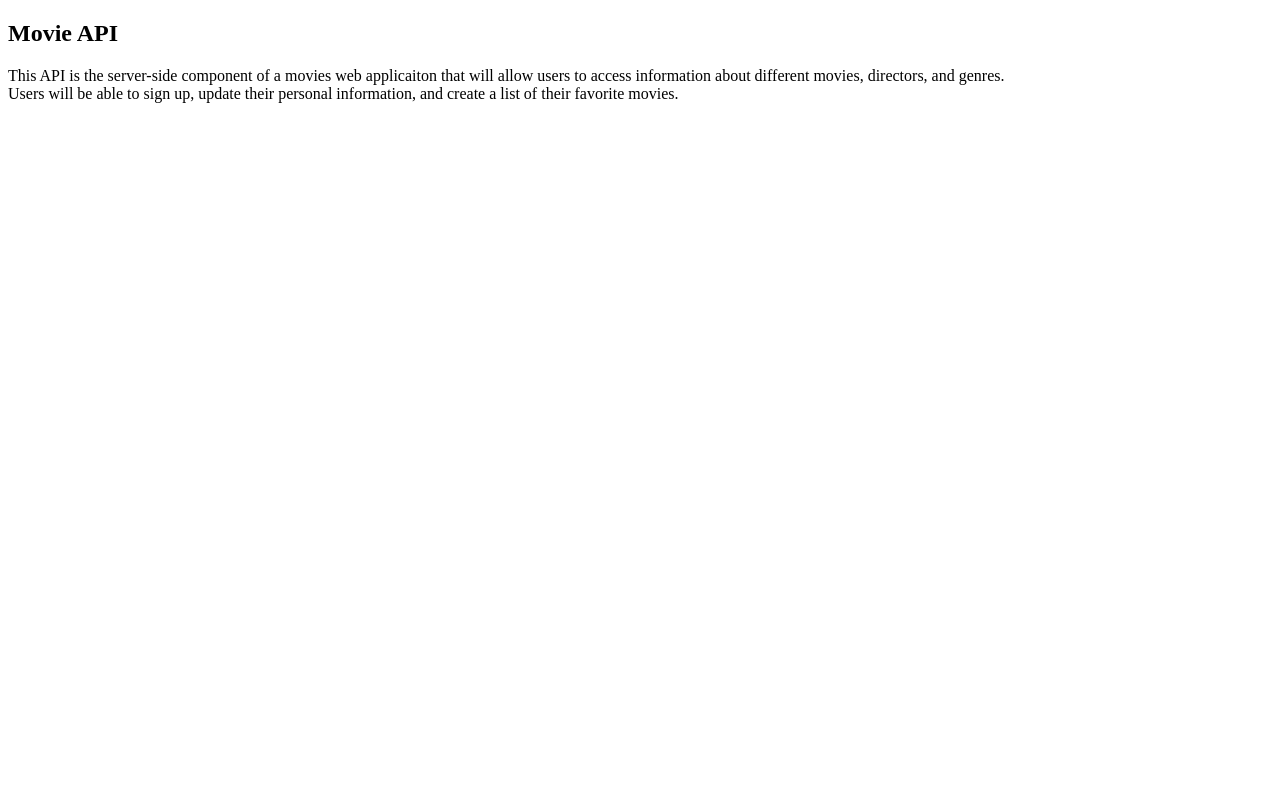
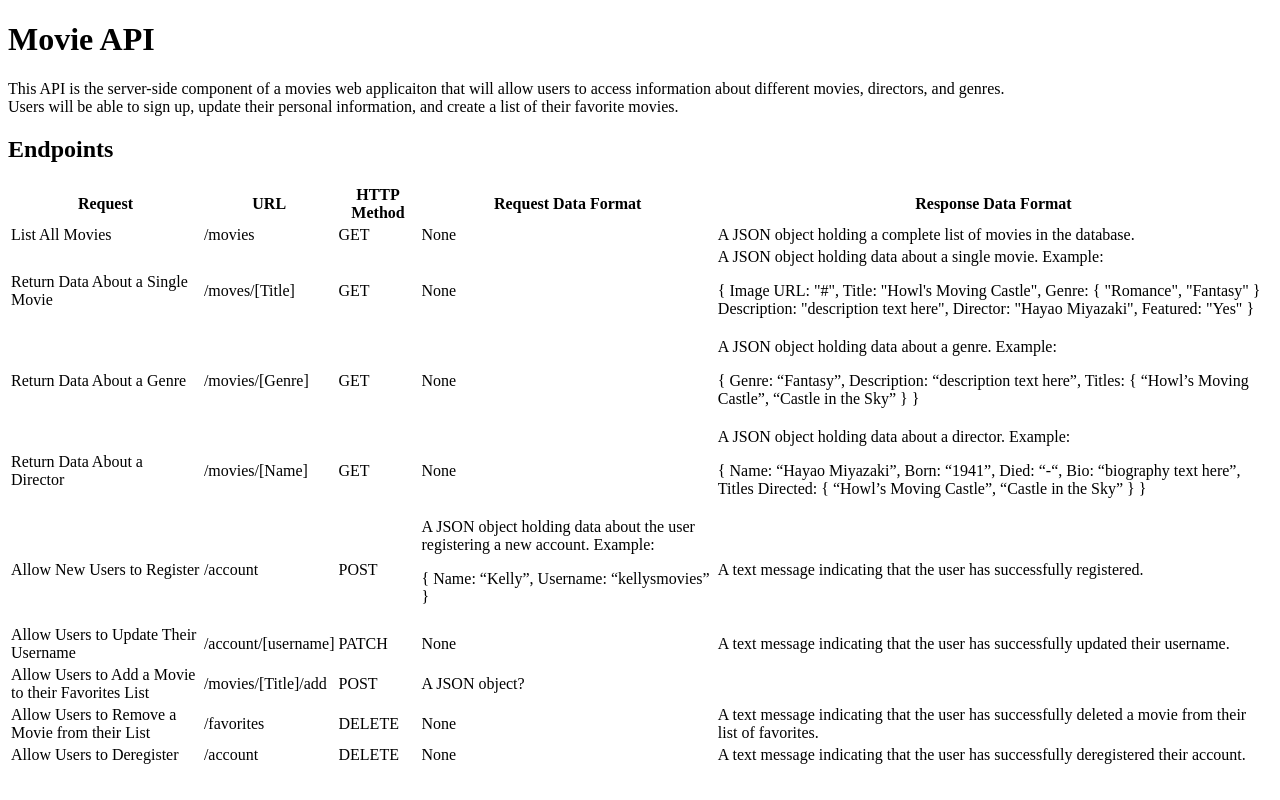
Before and after one commit to kellysdev/movie-api, a website: page public/documentation.html in a window 1280 px wide. Drawn offline with Linux system fonts and the light colour scheme.

Commit message:
Add documentation for endpoints
Draft 1.  Needs more formatting and styling

```diff
--- a/public/documentation.html
+++ b/public/documentation.html
@@ -7,11 +7,138 @@
 </head>
 
 <body>
-    <h2>Movie API</h2>
-    <p>This API is the server-side component of a movies web applicaiton that will allow users to access information about different movies, directors, and genres.
-        <br>
-        Users will be able to sign up, update their personal information, and create a list of their favorite movies.
-    </p>
+    <div>
+        <h1>Movie API</h1>
+        <p>This API is the server-side component of a movies web applicaiton that will allow users to access information about different movies, directors, and genres.
+            <br>
+            Users will be able to sign up, update their personal information, and create a list of their favorite movies.
+        </p>
+    </div>
+    <div>
+        <h2>Endpoints</h2>
+        <table>
+            <thead>
+                <tr>
+                    <th>Request</th>
+                    <th>URL</th>
+                    <th>HTTP Method</th>
+                    <th>Request Data Format</th>
+                    <th>Response Data Format</th>
+                </tr>
+            </thead>
+            <tbody>
+                <tr>
+                    <td>List All Movies</td>
+                    <td>/movies</td>
+                    <td>GET</td>
+                    <td>None</td>
+                    <td>A JSON object holding a complete list of movies in the database.</td>
+                </tr>
+                <tr>
+                    <td>Return Data About a Single Movie</td>
+                    <td>/moves/[Title]</td>
+                    <td>GET</td>
+                    <td>None</td>
+                    <td>A JSON object holding data about a single movie.  Example:
+                        <p>
+                            {
+                                Image URL: "#",
+                                Title: "Howl's Moving Castle",
+                                Genre: {
+                                    "Romance",
+                                    "Fantasy"
+                                }
+                                Description: "description text here",
+                                Director: "Hayao Miyazaki",
+                                Featured: "Yes"
+                            }
+                        </p>
+                    </td>
+                </tr>
+                <tr>
+                    <td>Return Data About a Genre</td>
+                    <td>/movies/[Genre]</td>
+                    <td>GET</td>
+                    <td>None</td>
+                    <td>A JSON object holding data about a genre.  Example:
+                        <p>
+                            {
+                                Genre: “Fantasy”,
+                                Description: “description text here”,
+                                Titles: {
+                                    “Howl’s Moving Castle”,
+                                    “Castle in the Sky”
+                                }
+                            }
+                        </p>
+                    </td>
+                </tr>
+                <tr>
+                    <td>Return Data About a Director</td>
+                    <td>/movies/[Name]</td>
+                    <td>GET</td>
+                    <td>None</td>
+                    <td>A JSON object holding data about a director.  Example:
+                        <p>
+                            {
+                                Name: “Hayao Miyazaki”,
+                                Born: “1941”,
+                                Died: “-“,
+                                Bio: “biography text here”,
+                                Titles Directed: {
+                                    “Howl’s Moving Castle”,
+                                    “Castle in the Sky”
+                                }
+                            }
+                        </p>
+                    </td>
+                </tr>
+                <tr>
+                    <td>Allow New Users to Register</td>
+                    <td>/account</td>
+                    <td>POST</td>
+                    <td>A JSON object holding data about the user registering a new account.  Example:
+                        <p>
+                            {
+                                Name: “Kelly”,
+                                Username: “kellysmovies”
+                            }
+                        </p>
+                    </td>
+                    <td>A text message indicating that the user has successfully registered.</td>
+                </tr>
+                <tr>
+                    <td>Allow Users to Update Their Username</td>
+                    <td>/account/[username]</td>
+                    <td>PATCH</td>
+                    <td>None</td>
+                    <td>A text message indicating that the user has successfully updated their username.</td>
+                </tr>
+                <tr>
+                    <td>Allow Users to Add a Movie to their Favorites List</td>
+                    <td>/movies/[Title]/add</td>
+                    <td>POST</td>
+                    <td>A JSON object?</td>
+                    <td></td>
+                </tr>
+                <tr>
+                    <td>Allow Users to Remove a Movie from their List</td>
+                    <td>/favorites</td>
+                    <td>DELETE</td>
+                    <td>None</td>
+                    <td>A text message indicating that the user has successfully deleted a movie from their list of favorites.</td>
+                </tr>
+                <tr>
+                    <td>Allow Users to Deregister</td>
+                    <td>/account</td>
+                    <td>DELETE</td>
+                    <td>None</td>
+                    <td>A text message indicating that the user has successfully deregistered their account.</td>
+                </tr>
+            </tbody>
+        </table>
+    </div>
+
 </body>
 
 </html>
```
